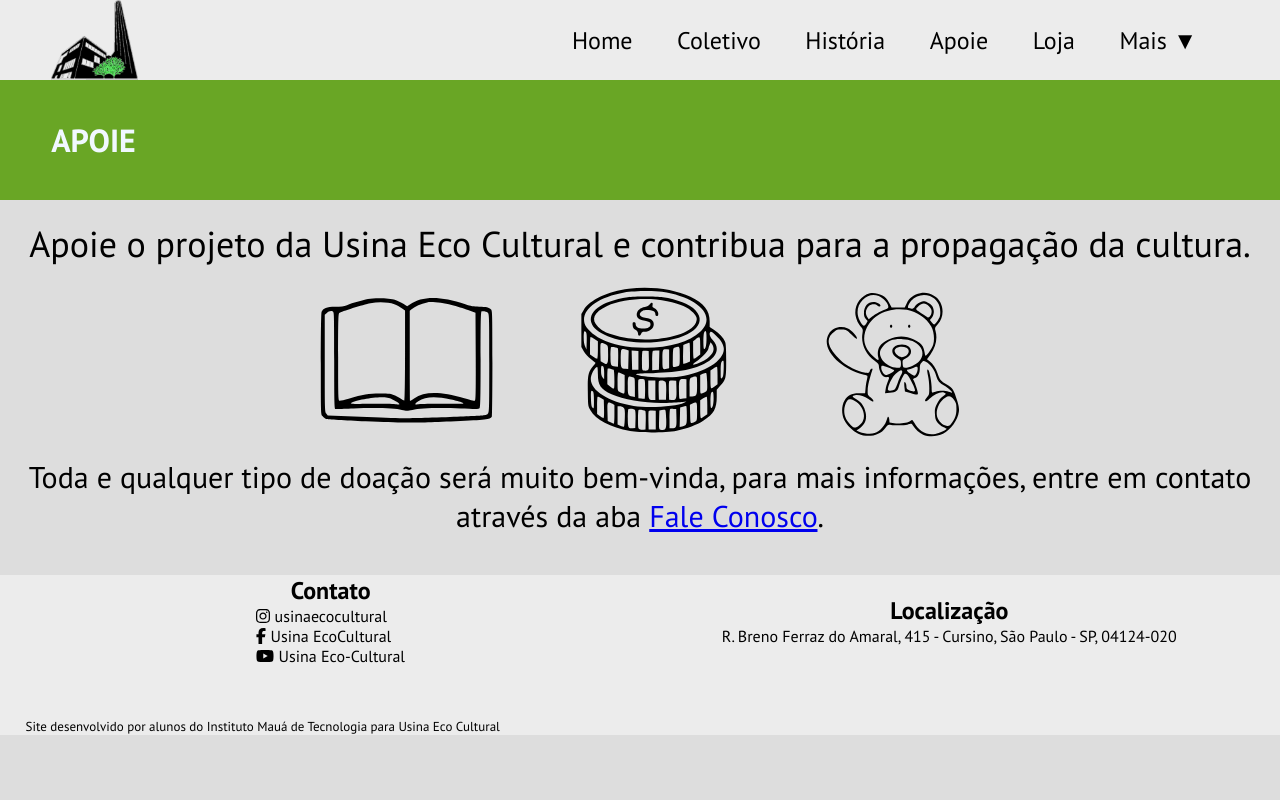
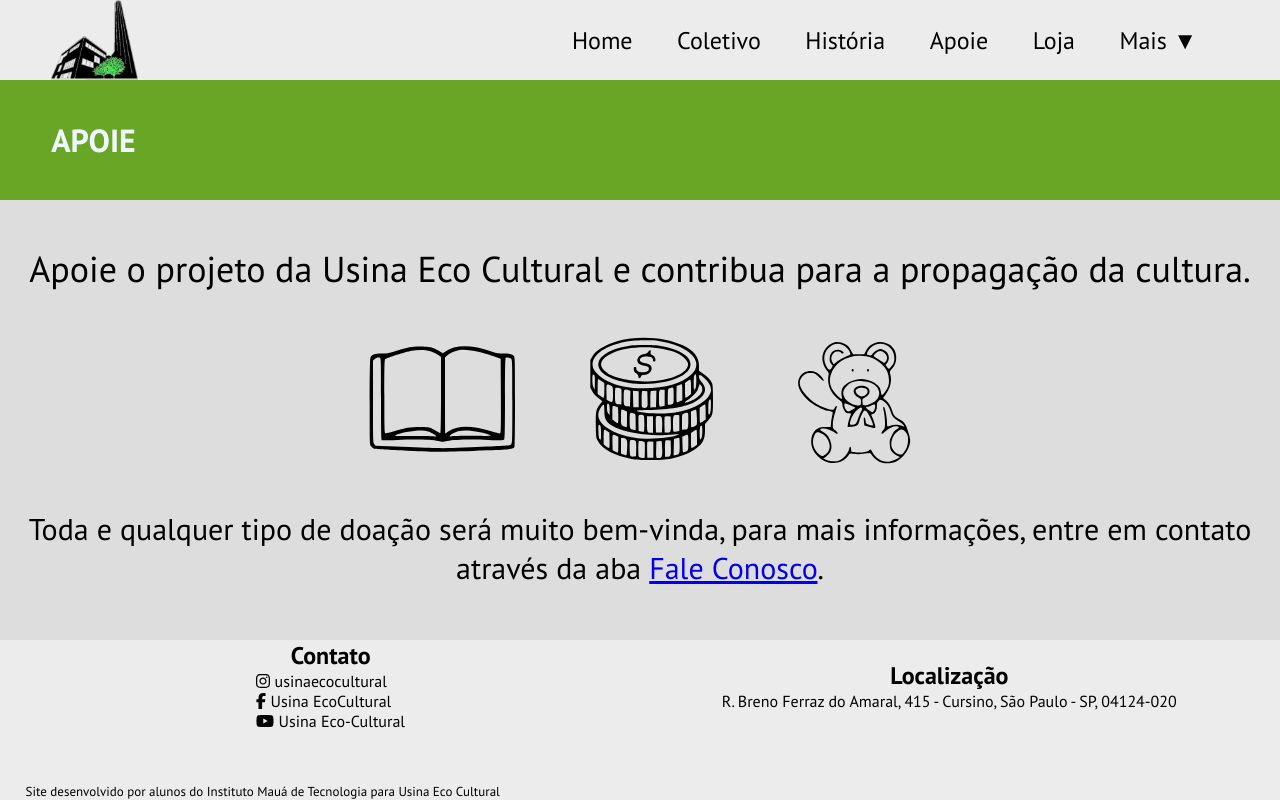
Before and after one commit to guilhermesantos0/pi_2sem, a React (Create React App) app: page /apoie in a window 1280 px wide. Built offline with nearby package versions, Linux system fonts and the light colour scheme.

Commit message:
responsividade na pagina apoie

```diff
--- a/src/pages/Apoie.jsx
+++ b/src/pages/Apoie.jsx
@@ -15,6 +15,7 @@ function Apoie () {
                 <div className="ApoieContent">
                     <Header color="var(--theme-color3)">APOIE</Header>
 
+                    <div className="page_content">
                         <br/>
 
                         <p className="p1">Apoie o projeto da Usina Eco Cultural e contribua para a propagação da cultura.</p>
@@ -28,6 +29,7 @@ function Apoie () {
                         <br/>
 
                         <p className="p2">Toda e qualquer tipo de doação será muito bem-vinda, para mais informações, entre em contato através da aba <Link to="/contato">Fale Conosco</Link>.</p>
+                    </div>
 
                 </div>
             <Footer />
--- a/src/styles/pages/Apoie.css
+++ b/src/styles/pages/Apoie.css
@@ -1,3 +1,16 @@
+.Apoie{
+    height: 100vh;
+}
+
+.page_content{
+    height: 50vh;
+
+    display: flex;
+    flex-direction: column;
+    align-items: center;
+    justify-content: space-evenly;
+}
+
 .ApoieContent .img{
     display: flex;
     justify-content: center;
@@ -12,3 +25,8 @@
     font-size: 30px;
     text-align: center;
 }
+
+Footer{
+    position: absolute;
+    bottom: 0;
+}
```
Lines whose indentation alone changed are shown as unchanged.
